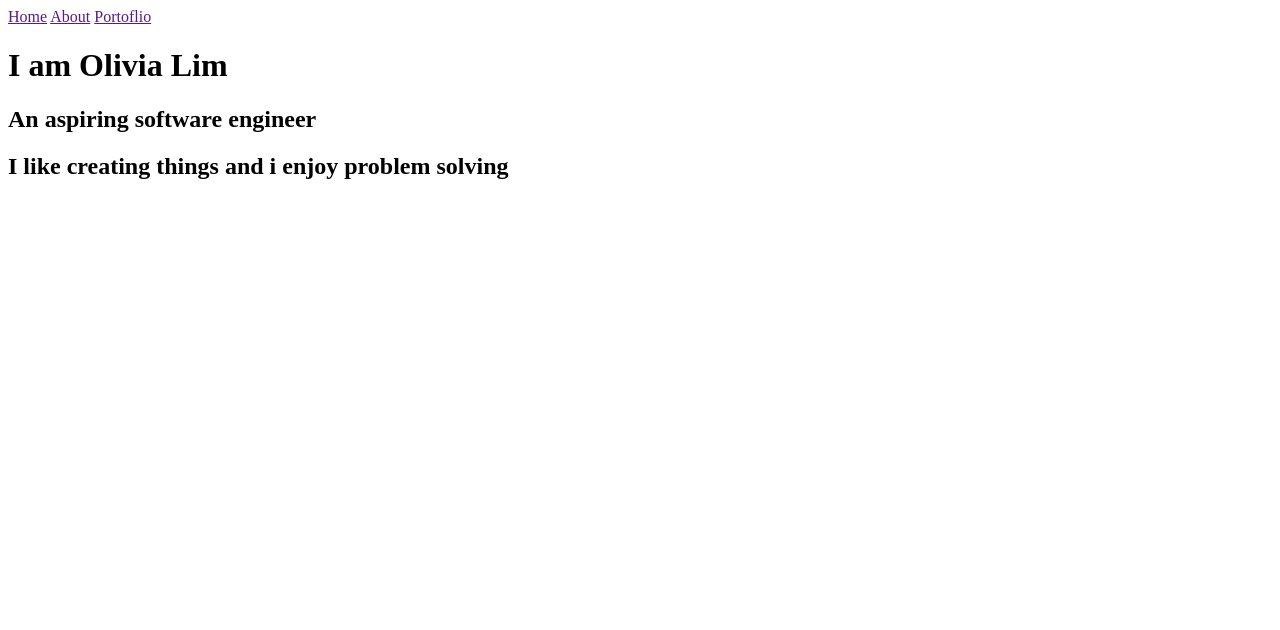
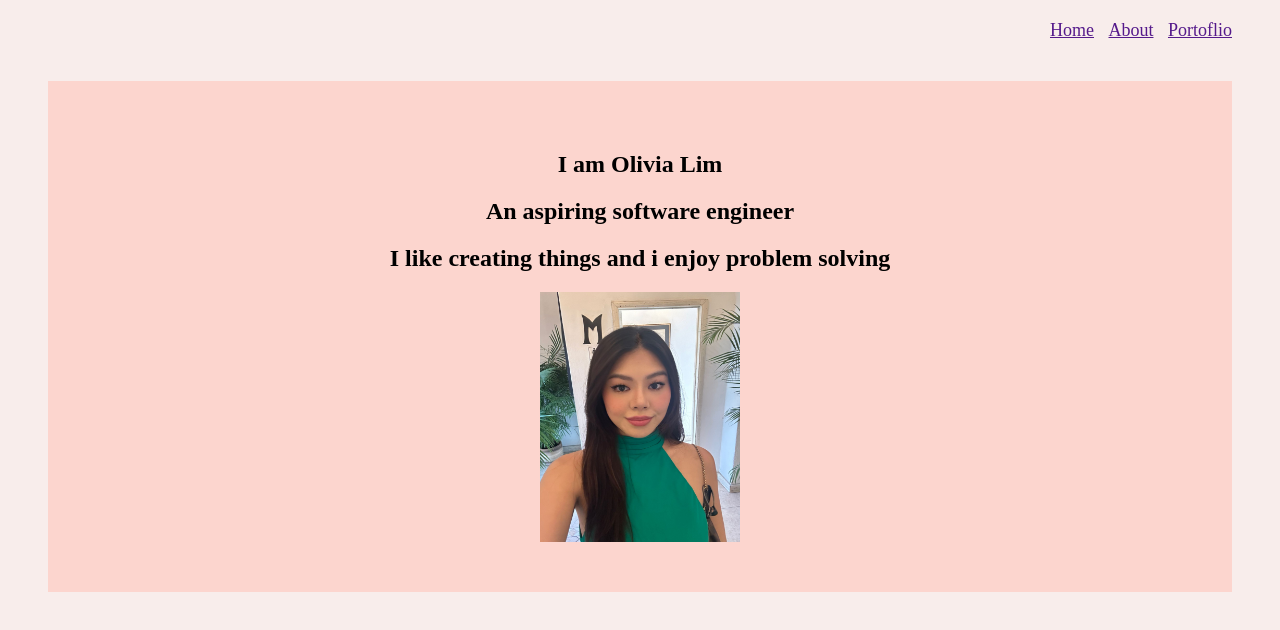
Before and after one commit to Olivialrj/Personal_Site, a plain HTML site: page index.html in a window 1280 px wide. Drawn offline with Linux system fonts and the light colour scheme.

Commit message:
HTML 2.0, CSS 2.0 & Images added

```diff
--- a/index.html
+++ b/index.html
@@ -1,6 +1,7 @@
 <html>
     <head>
         <title>Olivia Lim</title>
+        <link rel="stylesheet" href="./style.css"/>
     </head>
 
     <body>
@@ -13,9 +14,12 @@
         </header>
 
         <main>
+          <section>
             <h1>I am Olivia Lim</h1>
             <h2>An aspiring software engineer</h2>
             <h2>I like creating things and i enjoy problem solving</h2>
+            <img src="images/WhatsApp Image 2024-06-24 at 10.13.27.jpeg" alt = 'Photo of Olivia Lim' />
+          </section>
         </main>
     </body>
 </html>
--- a/style.css
+++ b/style.css
@@ -0,0 +1,32 @@
+header {
+    text-align: right;
+    font-size: large;
+    margin: 20px;
+    padding-left: 15px;
+    padding-right: 15px;
+}
+
+a {
+    margin: 5px;
+}
+
+img {
+    height: 250px;
+    width: 200px;
+    display: inline-block;
+    text-align: center;
+}
+
+body {
+    background-color: #F8EDEB;
+    color: black;
+}
+
+main {
+    background-color: #FCD5CE;
+    text-align: center;
+    margin: 40px;
+    padding-top: 50px;
+    padding-bottom: 50px;
+    font-family: cutive 'Courier New', Courier, monospace
+}
```
Also changed, not shown: 1 other file.
